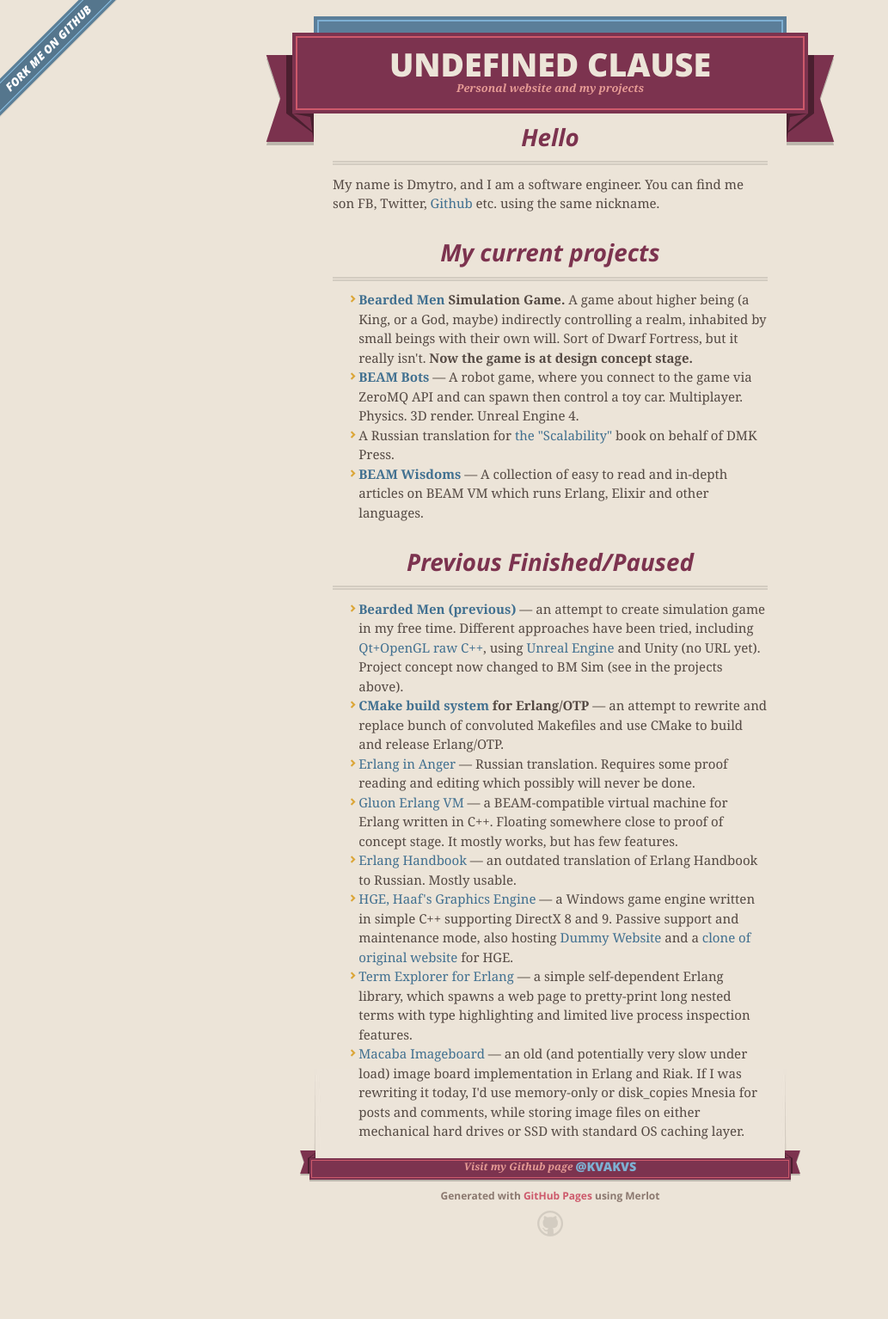
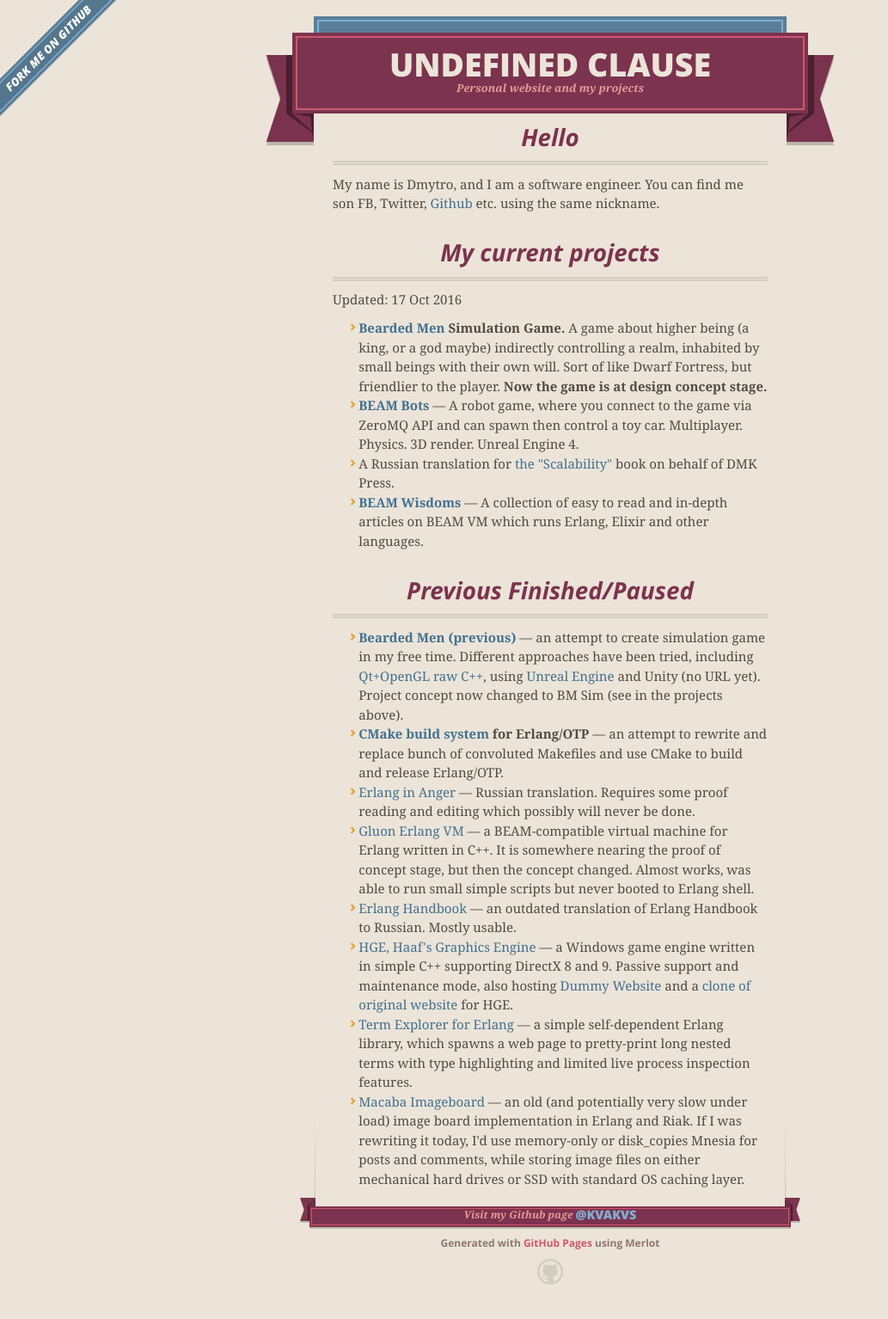
Before and after one commit to kvakvs/clau.se, a Jekyll site: the page built from index.html, in a window 1280 px wide. Shown: the whole page at 86% size, without its empty margins (0-1033 px from the left). Built offline with Jekyll 4.4.1, drawn with Linux system fonts in a browser that asks for light colours; nearby versions of some CDN libraries; before the commit the page ends 1478 px from its top, so only the background shows below that.

Commit message:
bm old/upd

```diff
--- a/bm-old.html
+++ b/bm-old.html
@@ -1,9 +1,11 @@
 ---
 layout: default
-title: Bearded Men, the Game
+title: Bearded Men, the Old Game, never released
 ---
 
 <h1>{{ page.title }}</h1>
+
+<p><strong>This concept is outdated. It is not being developed anymore.</strong></p>
 
 <ul>
   <li><a href="bm-old_world.html">World</a></li>
--- a/index.html
+++ b/index.html
@@ -12,11 +12,13 @@ title: Hello
 
 <h3>My current projects</h3>
 
+<p>Updated: 17 Oct 2016</p>
+
 <ul>
   <li><strong><a href="bm.html">Bearded Men</a> Simulation Game.</strong>
-    A game about higher being (a King, or a God, maybe) indirectly
+    A game about higher being (a king, or a god maybe) indirectly
     controlling a realm, inhabited by small beings with their own will.
-    Sort of Dwarf Fortress, but it really isn't.
+    Sort of like Dwarf Fortress, but friendlier to the player.
     <strong>Now the game is at design concept stage.</strong></li>
 
   <li><strong><a href="https://github.com/kvakvs/beam_bots">BEAM Bots</a></strong>
@@ -59,10 +61,10 @@ title: Hello
   </li>
 
   <li><a href="https://github.com/kvakvs/gluonvm">Gluon Erlang VM</a> &mdash; a
-    BEAM-compatible
-    virtual machine for Erlang written in C++. Floating somewhere close to proof
-    of concept stage.
-    It mostly works, but has few features.
+    BEAM-compatible virtual machine for Erlang written in C++. It is somewhere
+    nearing the proof of concept stage, but then the concept changed.
+    Almost works, was able to run small simple scripts but never booted to
+    Erlang shell.
   </li>
 
   <li><a href="https://github.com/kvakvs/erlang-handbook">Erlang
```
Also changed, not shown: bm.html (added, +33 -0 lines).
